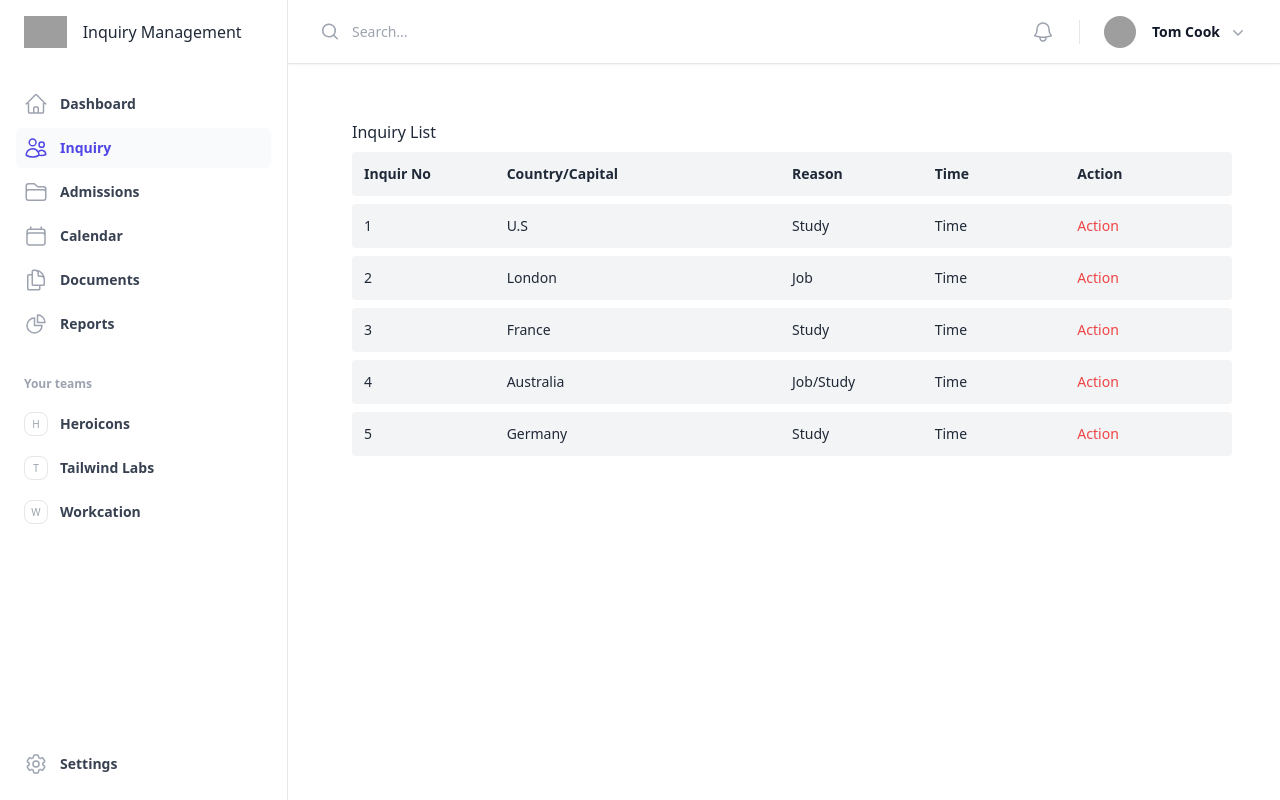
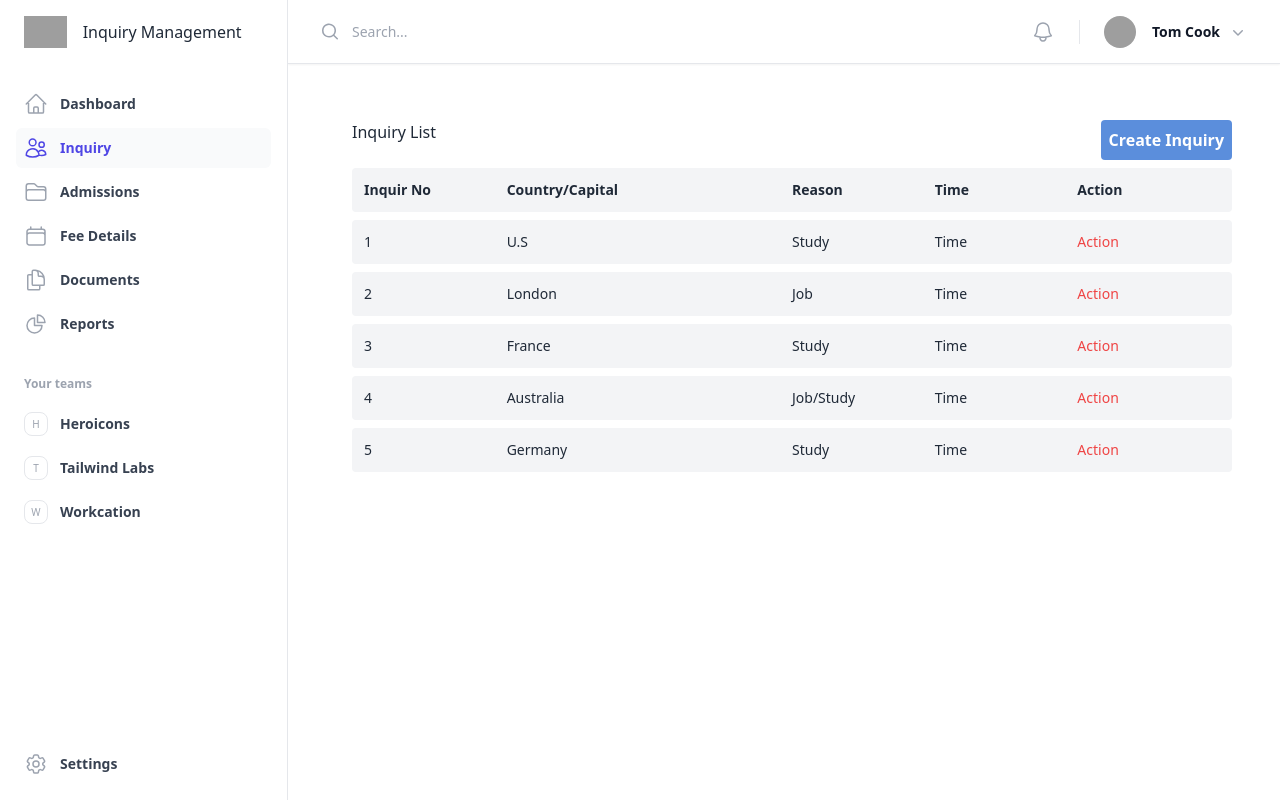
Before and after one commit to saurabh957515/bgt, a React (Vite) app in the folder frontend/: page /inquiry in a window 1280 px wide. Built offline with nearby package versions, Linux system fonts and the light colour scheme; grey boxes are pictures that could not be loaded.

Commit message:
create inquiry button added

```diff
--- a/frontend/src/App.jsx
+++ b/frontend/src/App.jsx
@@ -9,6 +9,7 @@ import { Toaster } from "react-hot-toast";
 import { useAuthContext } from "./context/AuthContext";
 import Inquiry from "./pages/Inquiry/Inquiry";
 import Admissions from "./pages/Admissions/Admissions";
+import FeeDetails from "./pages/FeeDetails/FeeDetails";
 
 function App() {
   const { authUser } = useAuthContext();
@@ -40,6 +41,11 @@ function App() {
           // element={authUser ? <Navigate to="/" /> : <SignUp />}
           element={<SignUp/>}
         />
+         <Route
+          path="/feedetails"
+          // element={authUser ? <Navigate to="/" /> : <SignUp />}
+          element={<FeeDetails/>}
+        />
       </Routes>
       <Toaster />
     </div>
--- a/frontend/src/Fileds/Layout.jsx
+++ b/frontend/src/Fileds/Layout.jsx
@@ -48,7 +48,7 @@ const navigation = [
   { name: "Dashboard", to: "/", icon: HomeIcon, current: true },
   { name: "Inquiry", to: "/inquiry", icon: UsersIcon, current: false },
   { name: "Admissions", to: "/admissions", icon: FolderIcon, current: false },
-  { name: "Calendar", to: "/", icon: CalendarIcon, current: false },
+  { name: "Fee Details", to: "/feedetails", icon: CalendarIcon, current: false },
   { name: "Documents", to: "/", icon: DocumentDuplicateIcon, current: false },
   { name: "Reports", to: "/", icon: ChartPieIcon, current: false },
 ];
--- /dev/null
+++ b/frontend/src/pages/FeeDetails/FeeDetails.jsx
@@ -0,0 +1,14 @@
+import React from 'react';
+import Layout from '../../Fileds/Layout';
+
+const FeeDetails = () => {
+  return (
+    <Layout  title="Fee Details">
+<div className='p-4 ml-4'>
+    Fee Details
+</div>
+    </Layout>
+  );
+}
+
+export default FeeDetails;
--- a/frontend/src/pages/Inquiry/Inquiry.jsx
+++ b/frontend/src/pages/Inquiry/Inquiry.jsx
@@ -5,7 +5,13 @@ const Inquiry = () => {
   return (
     <Layout title="Inquiry">
       <div className="p-4 ml-4">
+        <div className="flex justify-between">
         <h1 className="text-base font-medium text-gray-800">Inquiry List</h1>
+        <button className="p-2 font-semibold text-white bg-[#5B8EDC] rounded">
+            Create Inquiry
+        </button>
+        </div>
+
         <div className="mt-2 space-y-2 text-sm text-gray-800">
           <div className="grid grid-cols-6 px-3 py-3 font-bold bg-gray-100 rounded">
             <div>Inquir No</div>
```
